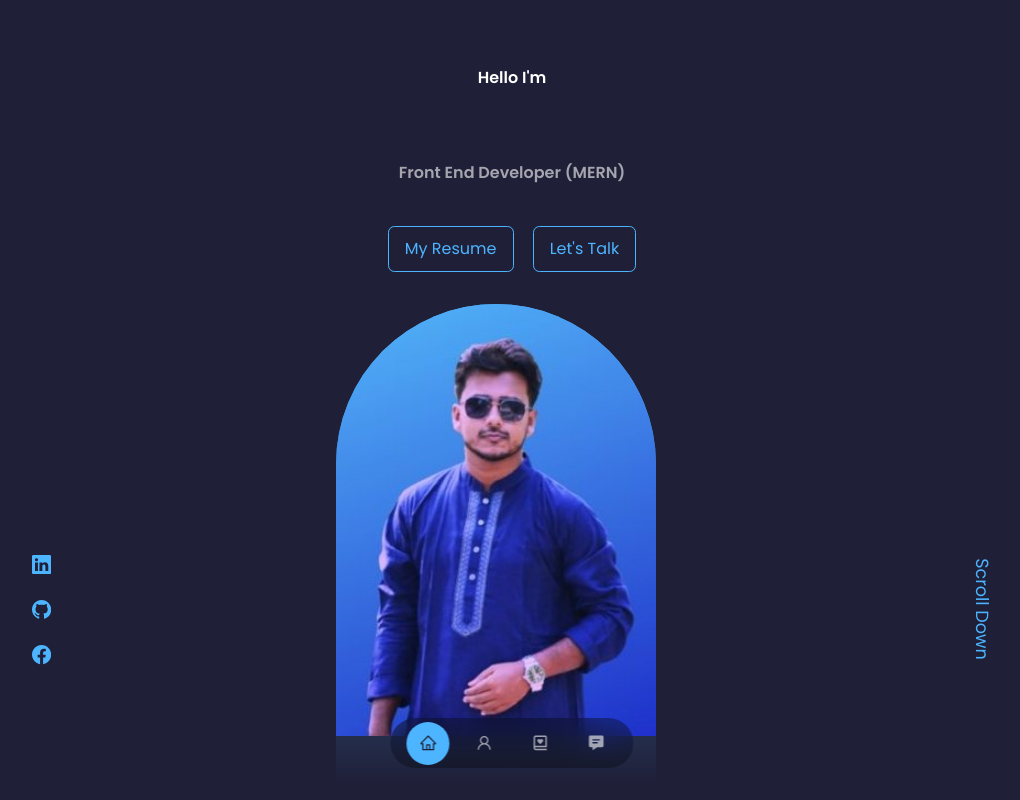
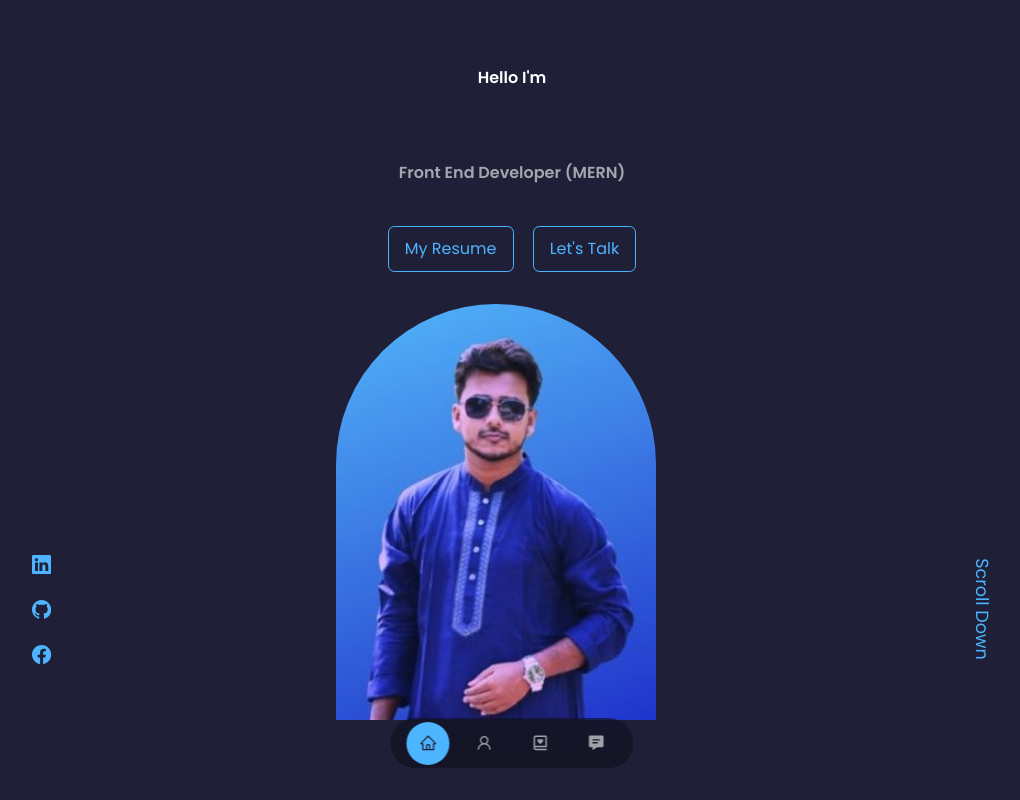
Before and after one commit to Mahadibappi/portfolio., a React (Create React App) app: page / in a window 1280 px wide. Shown: the top 800 px of the page, without its empty margins (128-1148 px from the left). Built offline with nearby package versions, Linux system fonts and the light colour scheme.

Commit message:
primary complete

```diff
--- a/src/header/header.css
+++ b/src/header/header.css
@@ -36,7 +36,7 @@ header {
 .profile {
   background: linear-gradient(var(--color-primary), transparent);
   width: 20rem;
-  height: 30rem;
+  height: 26rem;
   position: absolute;
   left: calc(50% - 11rem);
   border-radius: 12rem 12rem 0 0;
```
